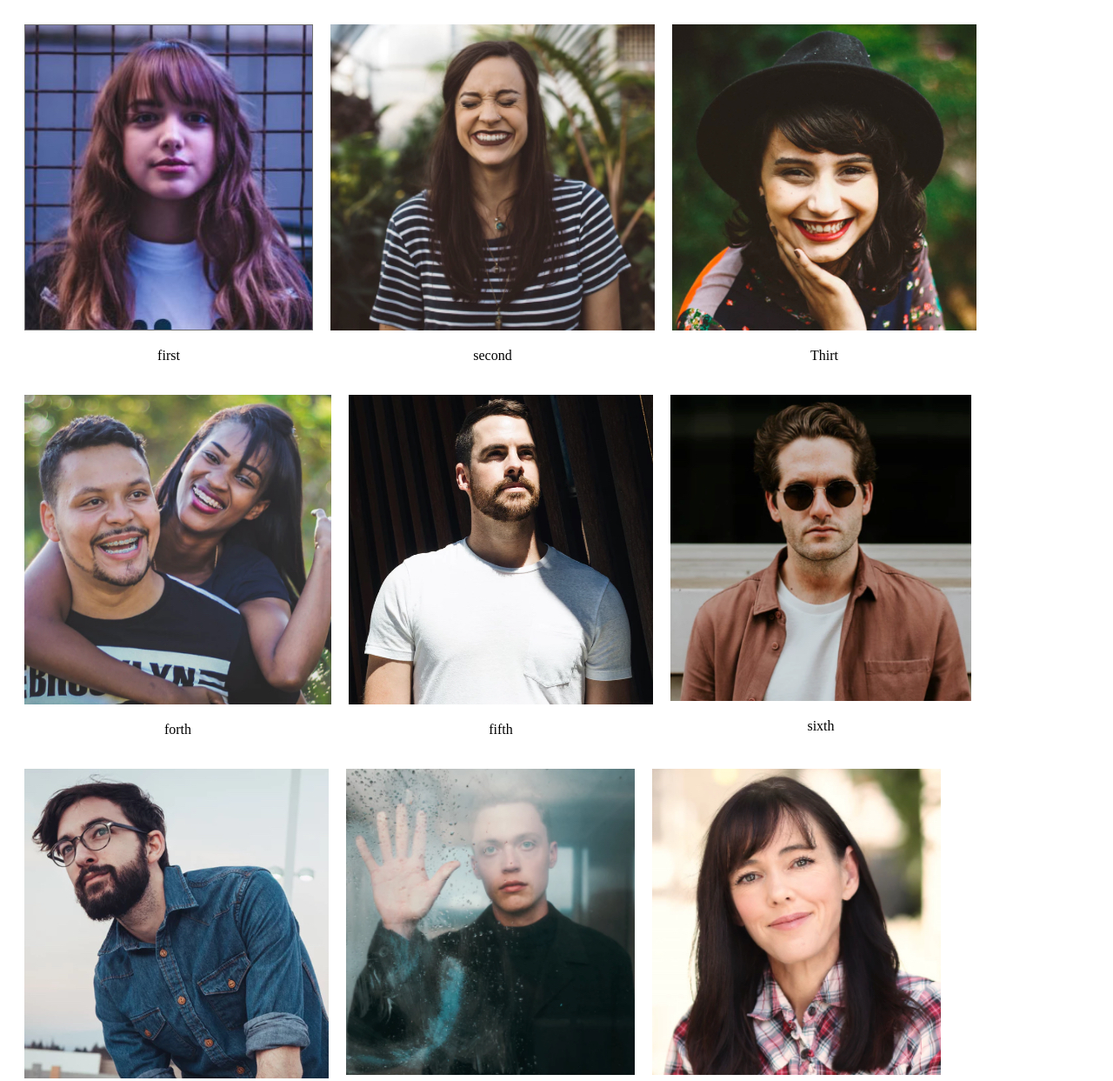
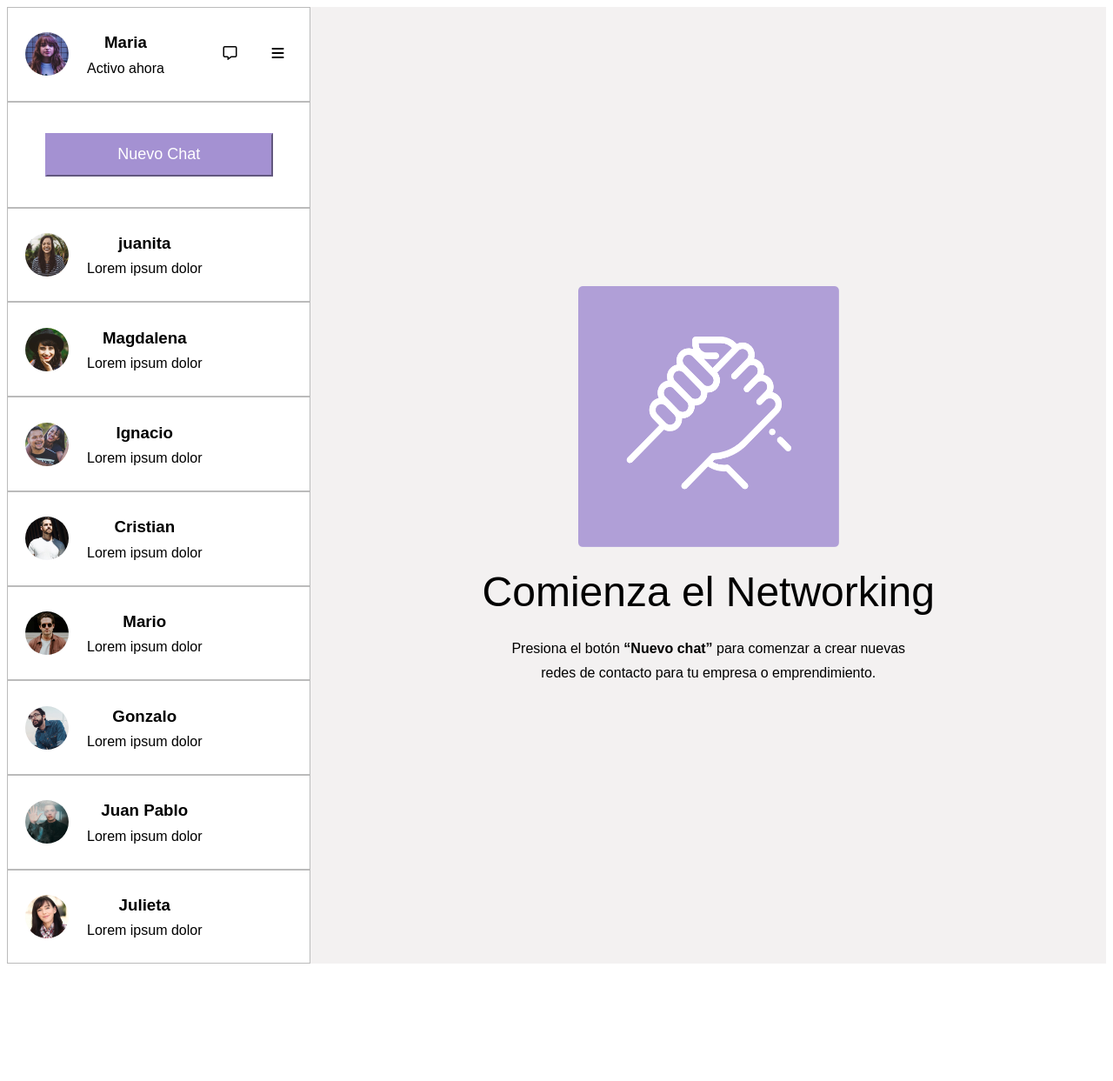
Before and after one commit to Mario-jul/CSS_advanced_d1, a plain HTML site: page index.html in a window 1280 px wide. Shown: the top 1243 px of the page at 87% size. After the commit the page ends 1116 px from the top, so only its background shows below. Drawn offline with Linux system fonts and the light colour scheme.

Commit message:
last revision

```diff
--- a/assets/css/style.css
+++ b/assets/css/style.css
@@ -1,10 +1,97 @@
-.conteiner{
+main{
     display: flex;
-    flex-wrap: wrap;
-    background-color: rgba(255,255,255, 0.5);
-    padding: 10px;
+    font-family: Arial, Helvetica, sans-serif;
+}
+.contacts{
+    display: flex;
+    flex-direction: column;
+    padding: 0;
+    width: 500px;
 }
 div{
     padding: 10px;
     text-align: center;
 }
+
+.perfil{
+    display: flex;
+    align-items: center;
+    border-style: solid;
+    border-color: rgb(187, 187, 187);
+    border-width: 0.5px;
+}
+.myperfil{
+    display: flex;
+    align-items: center;
+    justify-content: space-between;
+    border-style: solid;
+    border-color: rgb(187, 187, 187);
+    border-width: 0.5px;
+    margin: 0px;
+    padding: 0px;
+}
+.personal{
+    display: flex;
+    align-items:center;
+}
+.name{
+    margin: 0.5em;
+}
+.status{
+    margin: 0.5em;
+}
+.main i{
+   margin: 10px;
+}
+.icons{
+    display: flex;
+}
+.icon{
+    margin: 10px;
+}
+.button{
+    display: flex;
+    align-items: center;
+    justify-content: center;
+    border-style: solid;
+    border-color: rgb(187, 187, 187);
+    border-width: 0.5px;
+    height: 100px;
+
+}
+button{
+    width: 80%;
+    height: 50%;
+    background-color: #A491D2;
+    color: white;
+    border-color: #A491D2;
+    font-size: large;
+}
+.photo{
+    border-radius: 50%;
+    resize: both;
+    height: 50px;
+    width: 50px;
+    margin: 10px 3px 10px 10px;
+
+}
+.board{
+    display: flex;
+    flex-direction: column;
+    justify-content: center;
+    align-items: center;
+    width: 100vw;
+    background-color: rgb(243, 241, 241);
+
+}
+.logo{
+    width: 300px;
+    height: 300px;
+}
+.title{
+    font-size: 3rem;
+    margin: 0.5em;
+}
+.paragraf{
+    margin: 0.3em;
+}
--- a/index.html
+++ b/index.html
@@ -5,46 +5,95 @@
     <meta name="viewport" content="width=device-width, initial-scale=1.0">
     <title>Contact Me SPA</title>
     <link rel="stylesheet" href="./assets/css/style.css">
+    <script src="https://kit.fontawesome.com/b5ed0cf65d.js" crossorigin="anonymous"></script>
 </head>
 <body>
-    <div class="conteiner">
-        <div>
-            <img src="./Apoyo_Desafío_1_Sistema_de_mensajería/images/maria.jpg" alt="maria">
-            <p>first</p>
+    <main>
+
+        <div class="contacts">
+            <div class="myperfil">
+                <div class="personal">
+                    <img class="photo" src="./Apoyo_Desafío_1_Sistema_de_mensajería/images/maria.jpg" alt="maria">
+                    <div>
+                        <h3 class="name">Maria</h3>
+                        <p class="status">Activo ahora</p>
+                    </div>
+                </div>
+                <div class="icons">
+                    <div class="icon"><i class="fa-regular fa-message"></i></div>
+                    <div class="icon"><i class="fa-solid fa-bars"></i></div>
+                </div>
+            </div>
+            <div class="button">
+                <button>
+                    Nuevo Chat
+                </button>
+            </div>
+            <div class="perfil">
+                <img class="photo" src="./Apoyo_Desafío_1_Sistema_de_mensajería/images/Screen Shot 2018-11-28 at 15.27.14.jpg" alt="n/a">
+                <div>
+                    <h3 class="name">juanita</h3>
+                    <p class="status">Lorem ipsum dolor</p>
+                </div>
+            </div>
+            <div class="perfil">
+                <img class="photo" src="./Apoyo_Desafío_1_Sistema_de_mensajería/images/Screen Shot 2018-11-28 at 15.28.04.jpg" alt="">
+                <div>
+                    <h3 class="name">Magdalena</h3>
+                    <p class="status">Lorem ipsum dolor</p>
+                </div>
+            </div>
+            <div class="perfil">
+                <img class="photo" src="./Apoyo_Desafío_1_Sistema_de_mensajería/images/Screen Shot 2018-11-28 at 15.28.30.jpg" alt="">
+                <div>
+                    <h3 class="name">Ignacio</h3>
+                    <p class="status">Lorem ipsum dolor</p>
+                </div>
+            </div>
+            <div class="perfil">
+                <img class="photo" src="./Apoyo_Desafío_1_Sistema_de_mensajería/images/Screen Shot 2018-11-28 at 15.30.34.jpg" alt="">
+                <div>
+                    <h3 class="name">Cristian</h3>
+                    <p class="status">Lorem ipsum dolor</p>
+                </div>
+            </div>
+            <div class="perfil">
+                <img class="photo" src="./Apoyo_Desafío_1_Sistema_de_mensajería/images/Screen Shot 2018-11-28 at 15.30.54.jpg" alt="">
+                <div>
+                    <h3 class="name">Mario</h3>
+                    <p class="status">Lorem ipsum dolor</p>
+                </div>
+            </div>
+            <div class="perfil">
+                <img class="photo" src="./Apoyo_Desafío_1_Sistema_de_mensajería/images/Screen Shot 2018-11-28 at 15.31.09.jpg" alt="">
+                <div>
+                    <h3 class="name">Gonzalo</h3>
+                    <p class="status">Lorem ipsum dolor</p>
+                </div>
+            </div>
+            <div class="perfil">
+                <img class="photo" src="./Apoyo_Desafío_1_Sistema_de_mensajería/images/Screen Shot 2018-11-28 at 15.32.16.jpg" alt="">
+                <div>
+                    <h3 class="name">Juan Pablo</h3>
+                    <p class="status">Lorem ipsum dolor</p>
+                </div>
+            </div>
+            <div class="perfil">
+                <img class="photo" src="./Apoyo_Desafío_1_Sistema_de_mensajería/images/Screen Shot 2018-11-28 at 15.32.44.jpg" alt="">
+                <div>
+                    <h3 class="name">Julieta</h3>
+                    <p class="status">Lorem ipsum dolor</p>
+                </div>
+            </div>
         </div>
-        <div>
-            <img src="./Apoyo_Desafío_1_Sistema_de_mensajería/images/Screen Shot 2018-11-28 at 15.27.14.jpg" alt="n/a">
-            <p>second</p>
+        <div class="board">
+            <img class="logo" src="./Apoyo_Desafío_1_Sistema_de_mensajería/images/hand.png" alt="logo">
+            <p class="title">Comienza el Networking</p>
+            <p class="paragraf">Presiona el botón <strong>“Nuevo chat”</strong> para comenzar a crear nuevas </p>
+            <p class="paragraf">redes de contacto para tu empresa o emprendimiento.</p>
+
         </div>
-        <div>
-            <img src="./Apoyo_Desafío_1_Sistema_de_mensajería/images/Screen Shot 2018-11-28 at 15.28.04.jpg" alt="">
-            <p>Thirt</p>
-        </div>
-        <div>
-           <img src="./Apoyo_Desafío_1_Sistema_de_mensajería/images/Screen Shot 2018-11-28 at 15.28.30.jpg" alt="">
-            <p>forth</p>
-        </div>
-        <div>
-            <img src="./Apoyo_Desafío_1_Sistema_de_mensajería/images/Screen Shot 2018-11-28 at 15.30.34.jpg" alt="">
-            <p>fifth</p>
-        </div>
-        <div>
-            <img src="./Apoyo_Desafío_1_Sistema_de_mensajería/images/Screen Shot 2018-11-28 at 15.30.54.jpg" alt="">
-            <p>sixth</p>
-        </div>
-        <div>
-           <img src="./Apoyo_Desafío_1_Sistema_de_mensajería/images/Screen Shot 2018-11-28 at 15.31.09.jpg" alt="">
-            <p>seventh</p>
-        </div>
-        <div>
-            <img src="./Apoyo_Desafío_1_Sistema_de_mensajería/images/Screen Shot 2018-11-28 at 15.32.16.jpg" alt="">
-            <p>eigth</p>
-        </div>
-        <div>
-            <img src="./Apoyo_Desafío_1_Sistema_de_mensajería/images/Screen Shot 2018-11-28 at 15.32.44.jpg" alt="">
-            <p>nineth</p>
-        </div>
-    </div>
+    </main>
 
 </body>
 </html>
```
